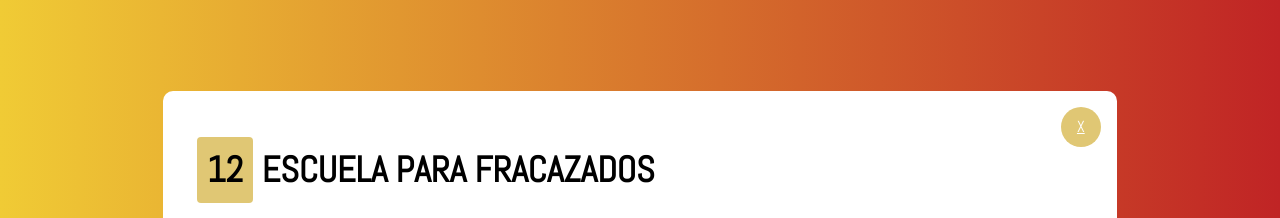
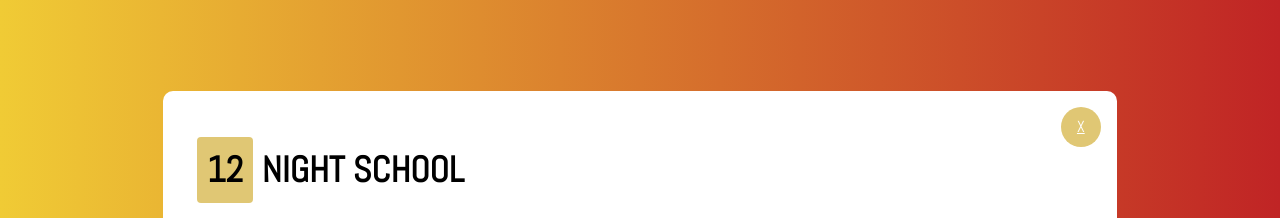
Before and after one commit to katyayupanqui/katyayupanqui.github.com, a plain HTML site: page proyecto2/series/escuela.html in a window 1280 px wide. Shown: the top 218 px of the page. Drawn offline with Linux system fonts and the light colour scheme; grey boxes are pictures that could not be loaded.

Commit message:
Update escuela.html

```diff
--- a/proyecto2/series/escuela.html
+++ b/proyecto2/series/escuela.html
@@ -24,7 +24,7 @@
                 <div class="title-item">
                     <h2>
                         <span class="position">12</span>
-                        Escuela para Fracazados
+                        Night School
                     </h2>
                 </div>
             </header>
```
